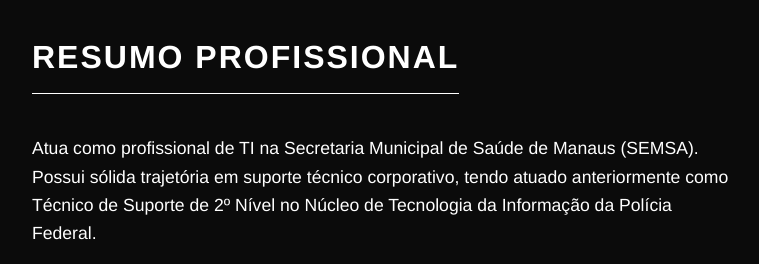
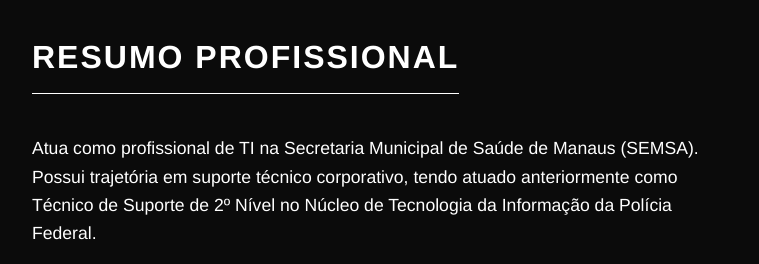
Before and after one commit to maurucarvalho/shellme, a plain HTML site: page index.html in a window 1280 px wide. Shown: the part 940-1204 px from the top of the page, without its empty margins (158-917 px from the left). Drawn offline with Linux system fonts and the light colour scheme.

Commit message:
Remove 'sólida' from professional summary

```diff
--- a/index.html
+++ b/index.html
@@ -35,7 +35,7 @@
       <div class="content left-align">
         <h2>RESUMO PROFISSIONAL</h2>
         <p>
-          Atua como profissional de TI na Secretaria Municipal de Saúde de Manaus (SEMSA). Possui sólida trajetória em
+          Atua como profissional de TI na Secretaria Municipal de Saúde de Manaus (SEMSA). Possui trajetória em
           suporte técnico corporativo, tendo atuado anteriormente como Técnico de Suporte de 2º Nível no Núcleo de
           Tecnologia da Informação da Polícia Federal.
         </p>
```
